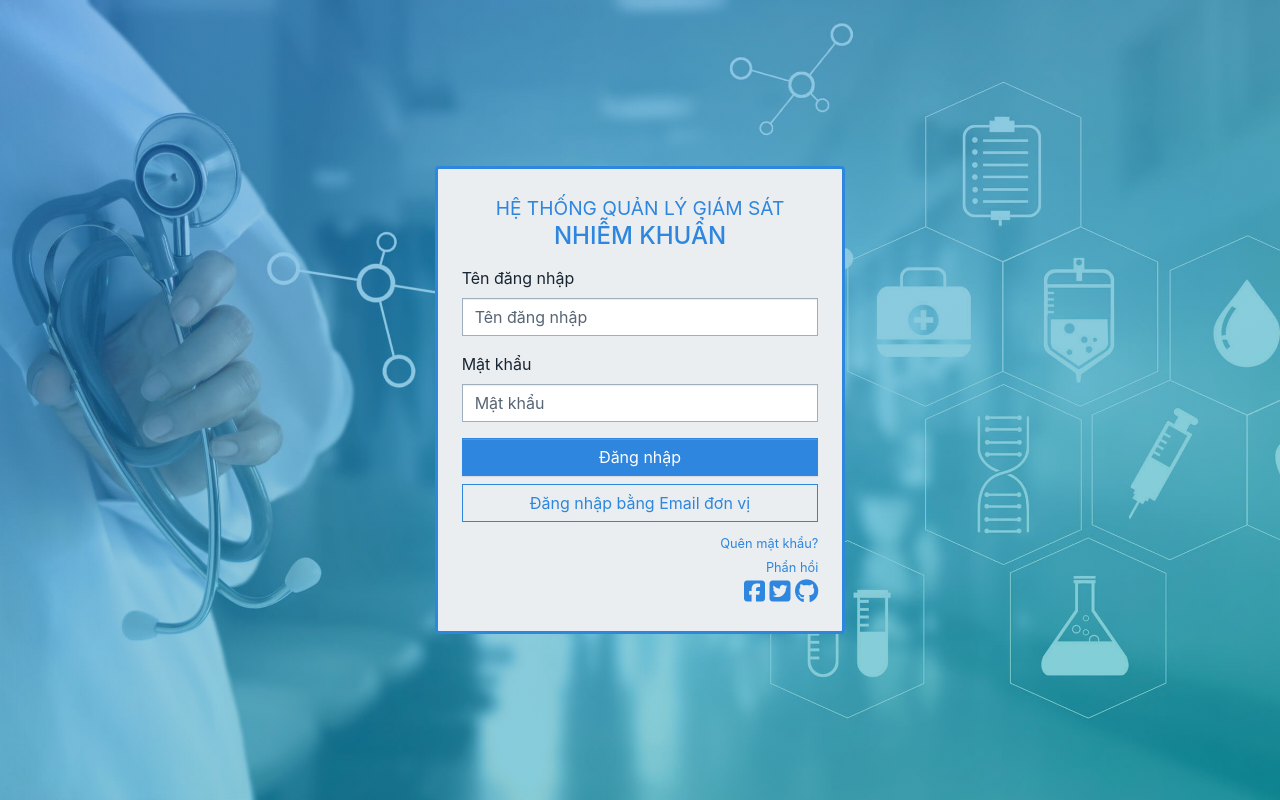
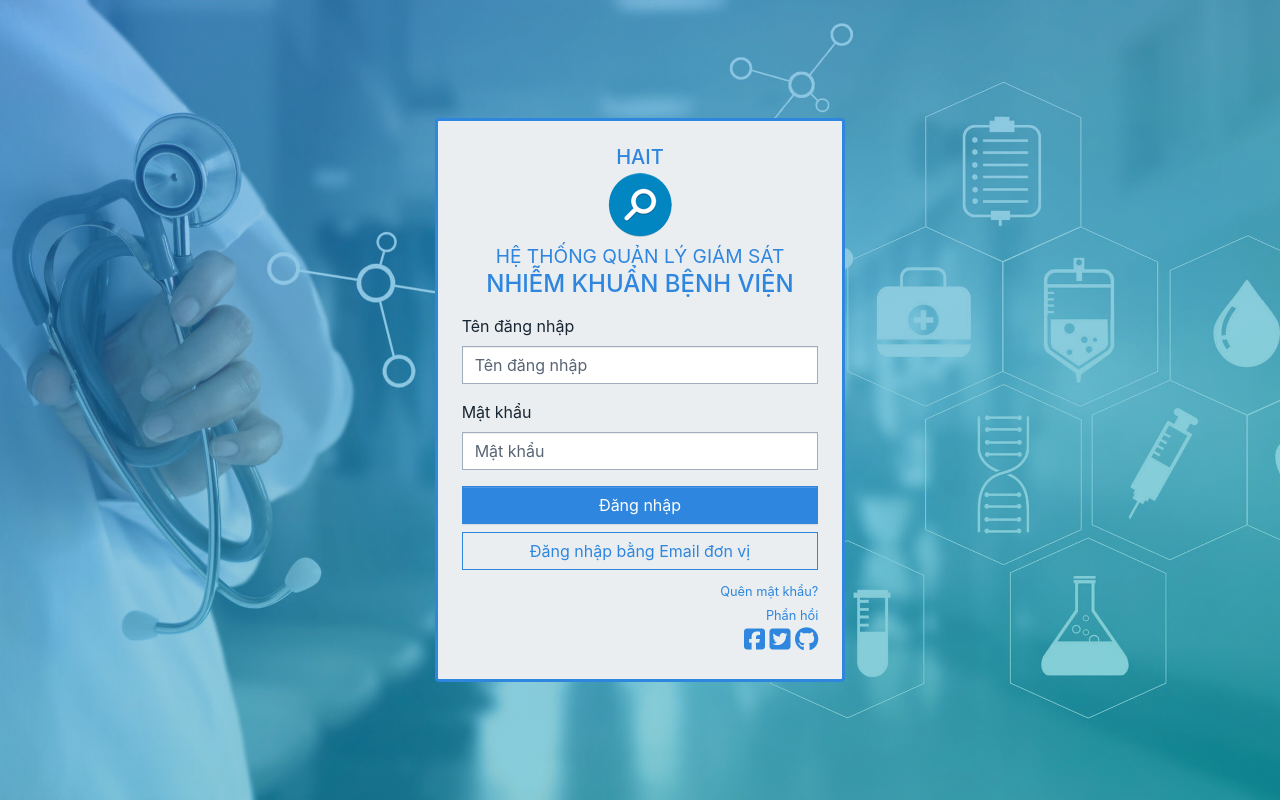
Before and after one commit to daomtthuan/hait, a CodeIgniter app: page /hait/ in a window 1280 px wide. Run offline with CodeIgniter, Linux system fonts and the light colour scheme; some libraries are stand-ins or nearby versions.

Commit message:
update ver0.0.1
upload logo, edit theme, edit design login form

```diff
--- a/application/views/ViewLogin.php
+++ b/application/views/ViewLogin.php
@@ -1,19 +1,44 @@
 <!doctype html>
-<html lang="en">
+<html lang="vi">
 
 <head>
   <meta charset="utf-8">
+  <title>HAIT - Hệ Thống Quản Lý Giám Sát Nhiễm Khuẩn Bệnh Viện</title>
+  <meta name="author" content="Nguyen Phuc Duy, Dao Minh Trung Thuan">
+  <meta name="keywords" content="hait, bệnh viện, nhiễm khuẩn, hệ thống quản lý, giám sát, hệ thống quản lý giám sát nhiễm khuẩn,hệ thống quản lý giám sát nhiễm khuẩn bệnh viện, daomtthuan, dualeola, dao minh trung thuan, nguyen phuc duy">
+  <meta name="description" content="HAIT - Hệ Thống Quản Lý Giám Sát Nhiễm Khuẩn Bệnh Viện">
   <meta name="viewport" content="width=device-width, initial-scale=1, shrink-to-fit=no">
-  <link rel="stylesheet" href=" <?php echo base_url('/public/css/Theme.css')?>">
-  <link rel="stylesheet" href="<?php echo base_url('/public/css/StyleLogin.css')?>">
+  <link type="image/x-icon" rel="shortcut icon" href="<?php echo base_url('./public/img/logoicon.ico')?>">
+  <link rel="stylesheet" href="<?php echo base_url('./public/css/Theme.css')?>">
+  <style>
+    #divBg {
+      background-image: linear-gradient(to bottom right, rgba(47, 135, 222, 0.5), rgba(0, 163, 165, 0.5)),
+      url(<?php echo base_url('./public/img/bg.jpg')?>);
+      background-size: cover;
+      background-position: center;
+      background-repeat: no-repeat;
+      height: 100vh;
+    }
+
+    #divLogin {
+      border-width: medium !important;
+      box-shadow: 0 1rem 3rem solid var(--primary) !important;
+      margin-top: 100px;
+      display: none;
+    }
+  </style>
   <script src="https://kit.fontawesome.com/d492333a0e.js"></script>
 </head>
 
 <body>
   <div id="divBg" class="media p-4">
     <div id="divLogin" class="bg-light rounded shadow-lg border border-primary p-4 align-self-center col-sm-8 col-md-6 col-xl-4 offset-sm-2 offset-md-3 offset-xl-4">
+      <div id="divLogo" class="mb-3 text-center text-primary">
+        <h1 class="h5 mb-0">HAIT</h1>
+        <img src="<?php echo base_url('./public/img/logo.png')?>" alt="" class="my-1">
+        <h2 class="h4"><small class="font-weight-normal">HỆ THỐNG QUẢN LÝ GIÁM SÁT</small><br>NHIỄM KHUẨN BỆNH VIỆN</h2>
+      </div>
       <form action="" id="formLogin">
-        <h1 class="h4 mb-3 text-center text-primary"><small class="font-weight-normal">HỆ THỐNG QUẢN LÝ GIÁM SÁT</small><br>NHIỄM KHUẨN</h1>
         <div class="form-group">
           <label for="InputUsername">Tên đăng nhập</label>
           <input type="text" class="form-control" id="InputUsername" name="InputUsername" placeholder="Tên đăng nhập">
@@ -40,7 +65,12 @@
   <script src="https://code.jquery.com/jquery-3.4.1.min.js" integrity="sha256-CSXorXvZcTkaix6Yvo6HppcZGetbYMGWSFlBw8HfCJo=" crossorigin="anonymous"></script>
   <script src="https://cdnjs.cloudflare.com/ajax/libs/popper.js/1.14.7/umd/popper.min.js" integrity="sha384-UO2eT0CpHqdSJQ6hJty5KVphtPhzWj9WO1clHTMGa3JDZwrnQq4sF86dIHNDz0W1" crossorigin="anonymous"></script>
   <script src="https://stackpath.bootstrapcdn.com/bootstrap/4.3.1/js/bootstrap.min.js" integrity="sha384-JjSmVgyd0p3pXB1rRibZUAYoIIy6OrQ6VrjIEaFf/nJGzIxFDsf4x0xIM+B07jRM" crossorigin="anonymous"></script>
-  <script src="<?php echo base_url('/public/js/ScriptLogin.js')?>"></script>
+  <script>
+    $(window).on("load", function () {
+      $("#divLogin").fadeIn(700);
+      $("#divLogin").animate({ "margin-top": "0px" }, 400);
+    });
+  </script>
 </body>
 
 </html>
--- a/public/css/StyleLogin.css
+++ /dev/null
@@ -1,14 +0,0 @@
-#divBg {
-  background-image: linear-gradient(to bottom right, rgba(47, 135, 222, 0.5), rgba(0, 163, 165, 0.5)), url(../img/bg.jpg);
-  background-size: cover;
-  background-position: center;
-  background-repeat: no-repeat;
-  height: 100vh;
-}
-
-#divLogin {
-  border-width: medium !important;
-  box-shadow: 0 1rem 3rem solid var(--primary) !important;
-  margin-top: 100px;
-  display: none;
-}
--- a/public/js/ScriptLogin.js
+++ /dev/null
@@ -1,4 +0,0 @@
-$(window).on("load", function () {
-  $("#divLogin").fadeIn(700);
-  $("#divLogin").animate({ "margin-top": "0px"}, 400);
-});
```
Also changed, not shown: design/logo/logo.png (added), public/img/logo.png (added), public/img/logoicon.ico (added).
